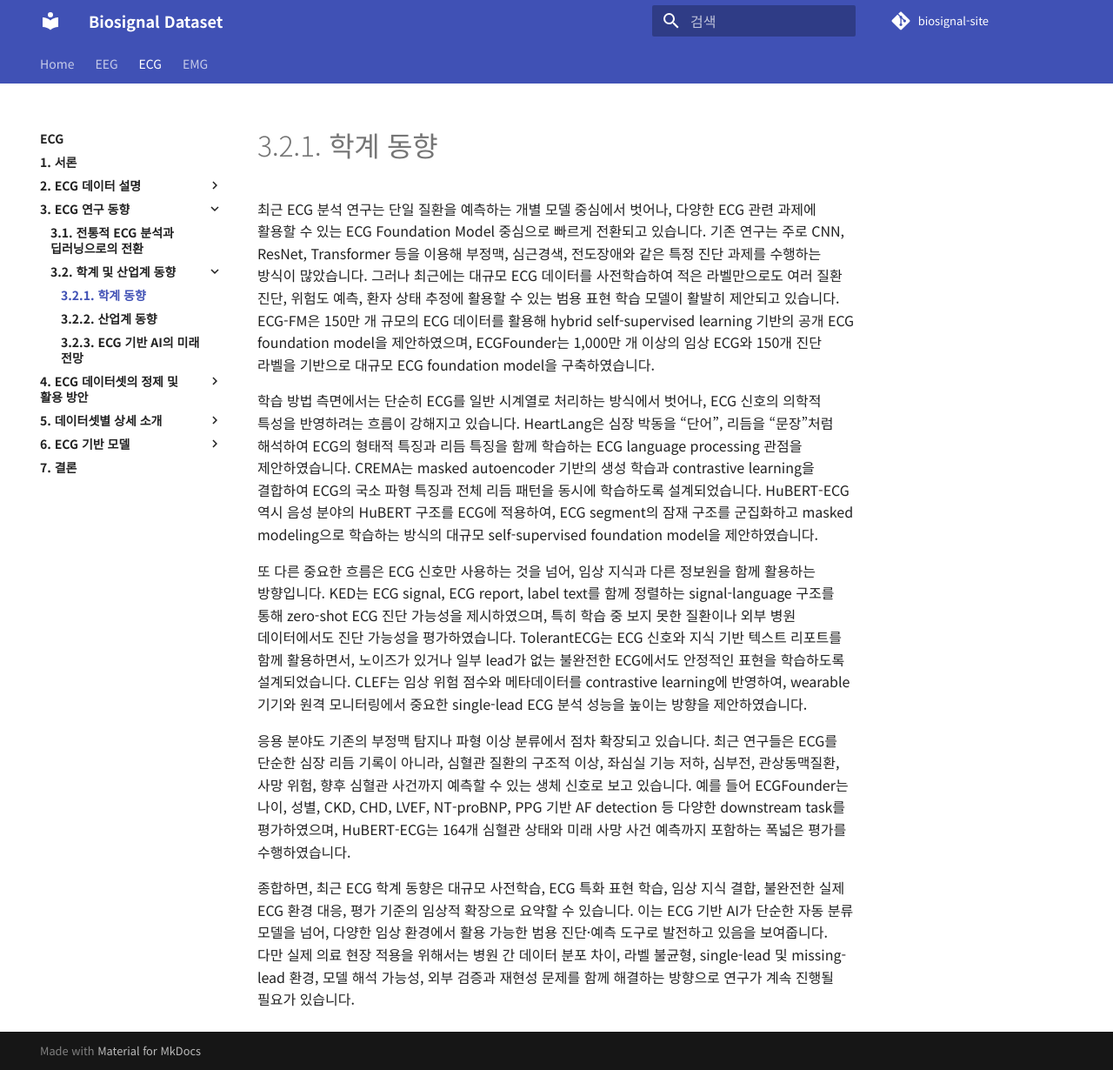
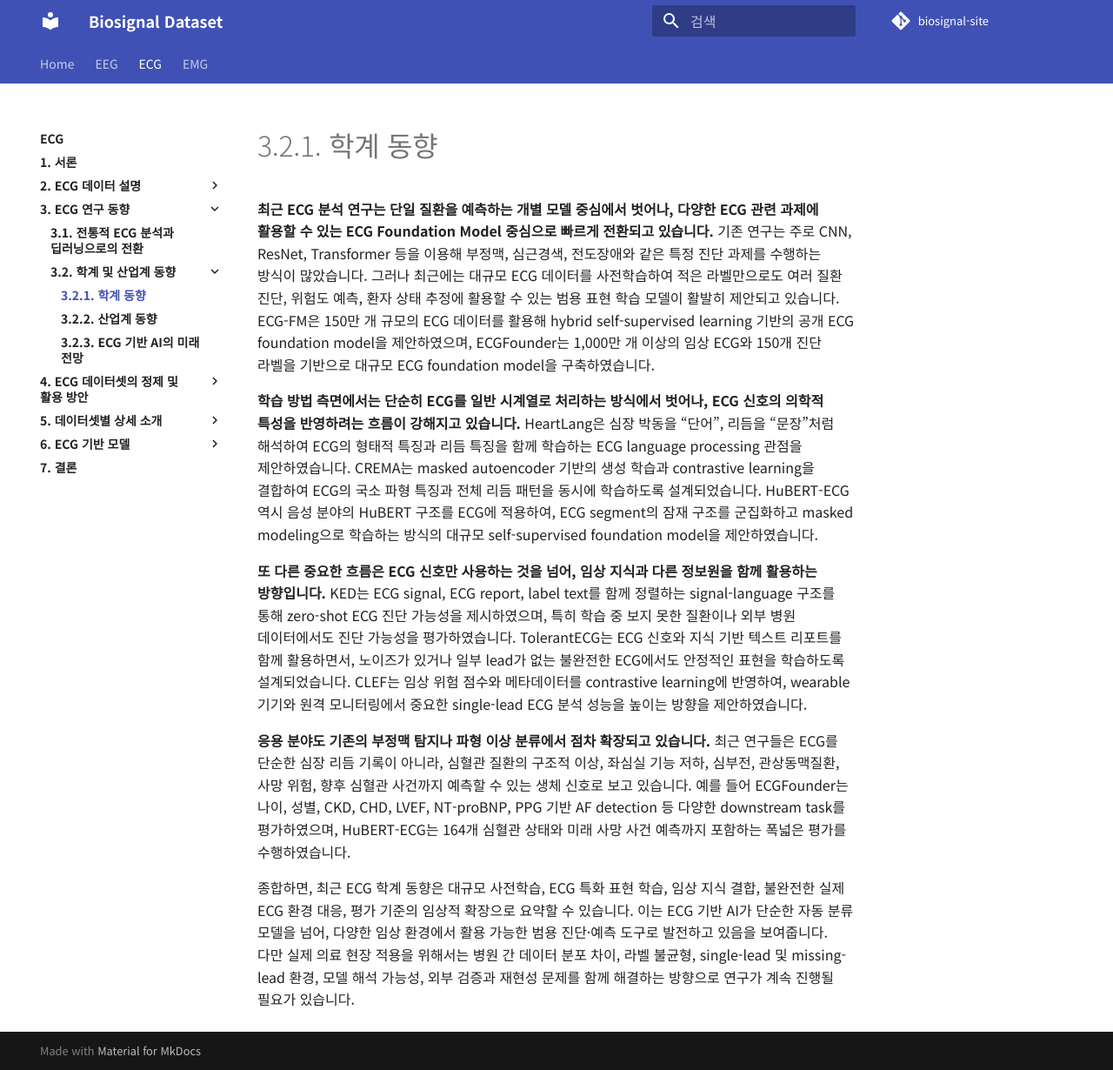
Before and after one commit to iwantjeonyeok/biosignal-site, an MkDocs documentation site: the page built from docs/ecg/3-ecg-연구-동향/3-2-학계-및-산업계-동향/3-2-1-학계-동향.md, in a window 1280 px wide and 1230 px high. Shown: the whole window at 87% size. Built offline with MkDocs 1.6.1 and Material for MkDocs 9.7.7, drawn with Linux system fonts in a browser that asks for light colours; comment, search, counter and statistics services are not loaded.

Commit message:
Update 3-2-1-학계-동향.md

```diff
--- a/docs/ecg/3-ecg-연구-동향/3-2-학계-및-산업계-동향/3-2-1-학계-동향.md
+++ b/docs/ecg/3-ecg-연구-동향/3-2-학계-및-산업계-동향/3-2-1-학계-동향.md
@@ -1,11 +1,11 @@
 # 3.2.1. 학계 동향
 
-최근 ECG 분석 연구는 단일 질환을 예측하는 개별 모델 중심에서 벗어나, 다양한 ECG 관련 과제에 활용할 수 있는 ECG Foundation Model 중심으로 빠르게 전환되고 있습니다. 기존 연구는 주로 CNN, ResNet, Transformer 등을 이용해 부정맥, 심근경색, 전도장애와 같은 특정 진단 과제를 수행하는 방식이 많았습니다. 그러나 최근에는 대규모 ECG 데이터를 사전학습하여 적은 라벨만으로도 여러 질환 진단, 위험도 예측, 환자 상태 추정에 활용할 수 있는 범용 표현 학습 모델이 활발히 제안되고 있습니다. ECG-FM은 150만 개 규모의 ECG 데이터를 활용해 hybrid self-supervised learning 기반의 공개 ECG foundation model을 제안하였으며, ECGFounder는 1,000만 개 이상의 임상 ECG와 150개 진단 라벨을 기반으로 대규모 ECG foundation model을 구축하였습니다.
+**최근 ECG 분석 연구는 단일 질환을 예측하는 개별 모델 중심에서 벗어나, 다양한 ECG 관련 과제에 활용할 수 있는 ECG Foundation Model 중심으로 빠르게 전환되고 있습니다.** 기존 연구는 주로 CNN, ResNet, Transformer 등을 이용해 부정맥, 심근경색, 전도장애와 같은 특정 진단 과제를 수행하는 방식이 많았습니다. 그러나 최근에는 대규모 ECG 데이터를 사전학습하여 적은 라벨만으로도 여러 질환 진단, 위험도 예측, 환자 상태 추정에 활용할 수 있는 범용 표현 학습 모델이 활발히 제안되고 있습니다. ECG-FM은 150만 개 규모의 ECG 데이터를 활용해 hybrid self-supervised learning 기반의 공개 ECG foundation model을 제안하였으며, ECGFounder는 1,000만 개 이상의 임상 ECG와 150개 진단 라벨을 기반으로 대규모 ECG foundation model을 구축하였습니다.
 
-학습 방법 측면에서는 단순히 ECG를 일반 시계열로 처리하는 방식에서 벗어나, ECG 신호의 의학적 특성을 반영하려는 흐름이 강해지고 있습니다. HeartLang은 심장 박동을 “단어”, 리듬을 “문장”처럼 해석하여 ECG의 형태적 특징과 리듬 특징을 함께 학습하는 ECG language processing 관점을 제안하였습니다. CREMA는 masked autoencoder 기반의 생성 학습과 contrastive learning을 결합하여 ECG의 국소 파형 특징과 전체 리듬 패턴을 동시에 학습하도록 설계되었습니다. HuBERT-ECG 역시 음성 분야의 HuBERT 구조를 ECG에 적용하여, ECG segment의 잠재 구조를 군집화하고 masked modeling으로 학습하는 방식의 대규모 self-supervised foundation model을 제안하였습니다.
+**학습 방법 측면에서는 단순히 ECG를 일반 시계열로 처리하는 방식에서 벗어나, ECG 신호의 의학적 특성을 반영하려는 흐름이 강해지고 있습니다.** HeartLang은 심장 박동을 “단어”, 리듬을 “문장”처럼 해석하여 ECG의 형태적 특징과 리듬 특징을 함께 학습하는 ECG language processing 관점을 제안하였습니다. CREMA는 masked autoencoder 기반의 생성 학습과 contrastive learning을 결합하여 ECG의 국소 파형 특징과 전체 리듬 패턴을 동시에 학습하도록 설계되었습니다. HuBERT-ECG 역시 음성 분야의 HuBERT 구조를 ECG에 적용하여, ECG segment의 잠재 구조를 군집화하고 masked modeling으로 학습하는 방식의 대규모 self-supervised foundation model을 제안하였습니다.
 
-또 다른 중요한 흐름은 ECG 신호만 사용하는 것을 넘어, 임상 지식과 다른 정보원을 함께 활용하는 방향입니다. KED는 ECG signal, ECG report, label text를 함께 정렬하는 signal-language 구조를 통해 zero-shot ECG 진단 가능성을 제시하였으며, 특히 학습 중 보지 못한 질환이나 외부 병원 데이터에서도 진단 가능성을 평가하였습니다. TolerantECG는 ECG 신호와 지식 기반 텍스트 리포트를 함께 활용하면서, 노이즈가 있거나 일부 lead가 없는 불완전한 ECG에서도 안정적인 표현을 학습하도록 설계되었습니다. CLEF는 임상 위험 점수와 메타데이터를 contrastive learning에 반영하여, wearable 기기와 원격 모니터링에서 중요한 single-lead ECG 분석 성능을 높이는 방향을 제안하였습니다.
+**또 다른 중요한 흐름은 ECG 신호만 사용하는 것을 넘어, 임상 지식과 다른 정보원을 함께 활용하는 방향입니다.** KED는 ECG signal, ECG report, label text를 함께 정렬하는 signal-language 구조를 통해 zero-shot ECG 진단 가능성을 제시하였으며, 특히 학습 중 보지 못한 질환이나 외부 병원 데이터에서도 진단 가능성을 평가하였습니다. TolerantECG는 ECG 신호와 지식 기반 텍스트 리포트를 함께 활용하면서, 노이즈가 있거나 일부 lead가 없는 불완전한 ECG에서도 안정적인 표현을 학습하도록 설계되었습니다. CLEF는 임상 위험 점수와 메타데이터를 contrastive learning에 반영하여, wearable 기기와 원격 모니터링에서 중요한 single-lead ECG 분석 성능을 높이는 방향을 제안하였습니다.
 
-응용 분야도 기존의 부정맥 탐지나 파형 이상 분류에서 점차 확장되고 있습니다. 최근 연구들은 ECG를 단순한 심장 리듬 기록이 아니라, 심혈관 질환의 구조적 이상, 좌심실 기능 저하, 심부전, 관상동맥질환, 사망 위험, 향후 심혈관 사건까지 예측할 수 있는 생체 신호로 보고 있습니다. 예를 들어 ECGFounder는 나이, 성별, CKD, CHD, LVEF, NT-proBNP, PPG 기반 AF detection 등 다양한 downstream task를 평가하였으며, HuBERT-ECG는 164개 심혈관 상태와 미래 사망 사건 예측까지 포함하는 폭넓은 평가를 수행하였습니다.
+**응용 분야도 기존의 부정맥 탐지나 파형 이상 분류에서 점차 확장되고 있습니다.** 최근 연구들은 ECG를 단순한 심장 리듬 기록이 아니라, 심혈관 질환의 구조적 이상, 좌심실 기능 저하, 심부전, 관상동맥질환, 사망 위험, 향후 심혈관 사건까지 예측할 수 있는 생체 신호로 보고 있습니다. 예를 들어 ECGFounder는 나이, 성별, CKD, CHD, LVEF, NT-proBNP, PPG 기반 AF detection 등 다양한 downstream task를 평가하였으며, HuBERT-ECG는 164개 심혈관 상태와 미래 사망 사건 예측까지 포함하는 폭넓은 평가를 수행하였습니다.
 
 종합하면, 최근 ECG 학계 동향은 대규모 사전학습, ECG 특화 표현 학습, 임상 지식 결합, 불완전한 실제 ECG 환경 대응, 평가 기준의 임상적 확장으로 요약할 수 있습니다. 이는 ECG 기반 AI가 단순한 자동 분류 모델을 넘어, 다양한 임상 환경에서 활용 가능한 범용 진단·예측 도구로 발전하고 있음을 보여줍니다. 다만 실제 의료 현장 적용을 위해서는 병원 간 데이터 분포 차이, 라벨 불균형, single-lead 및 missing-lead 환경, 모델 해석 가능성, 외부 검증과 재현성 문제를 함께 해결하는 방향으로 연구가 계속 진행될 필요가 있습니다.
```
